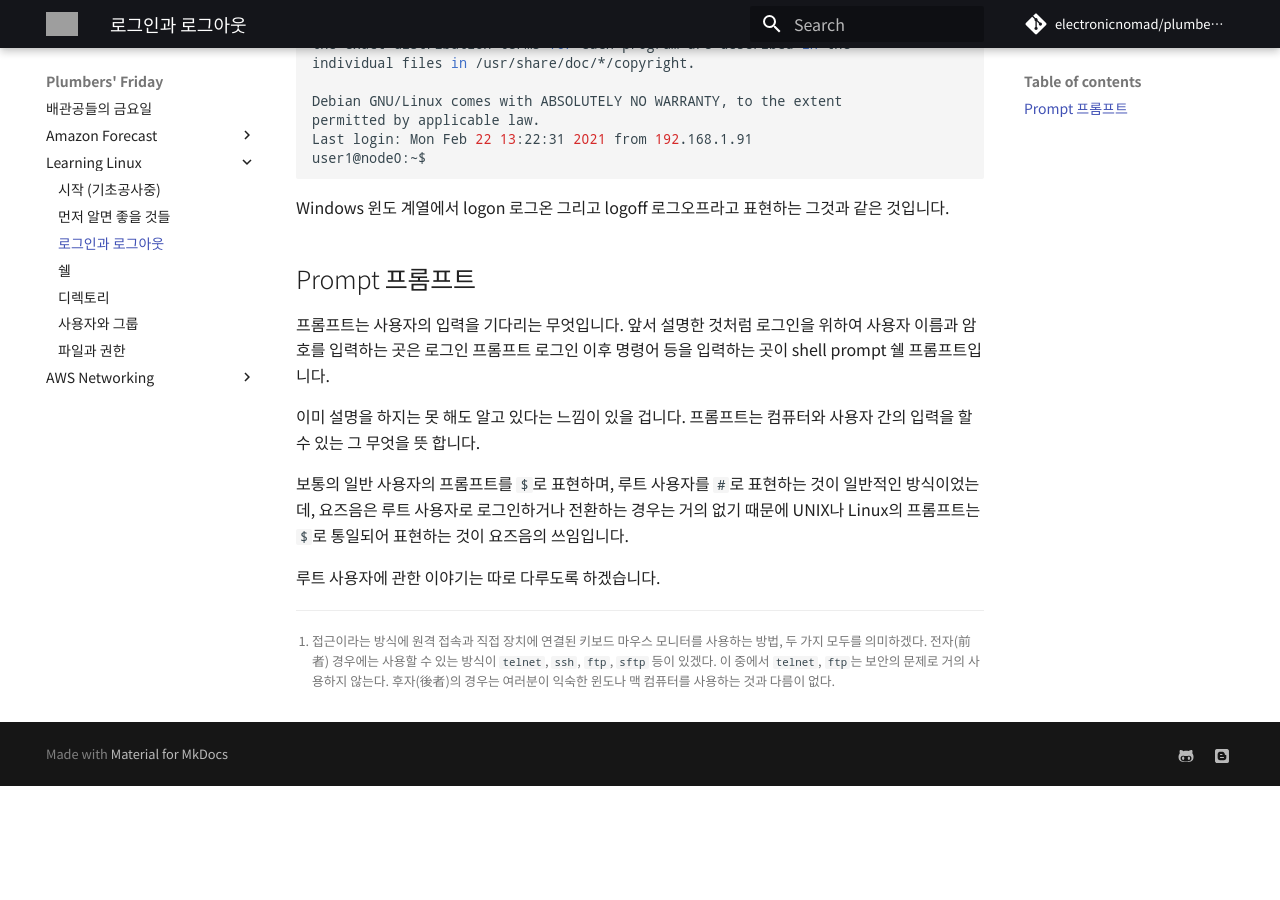
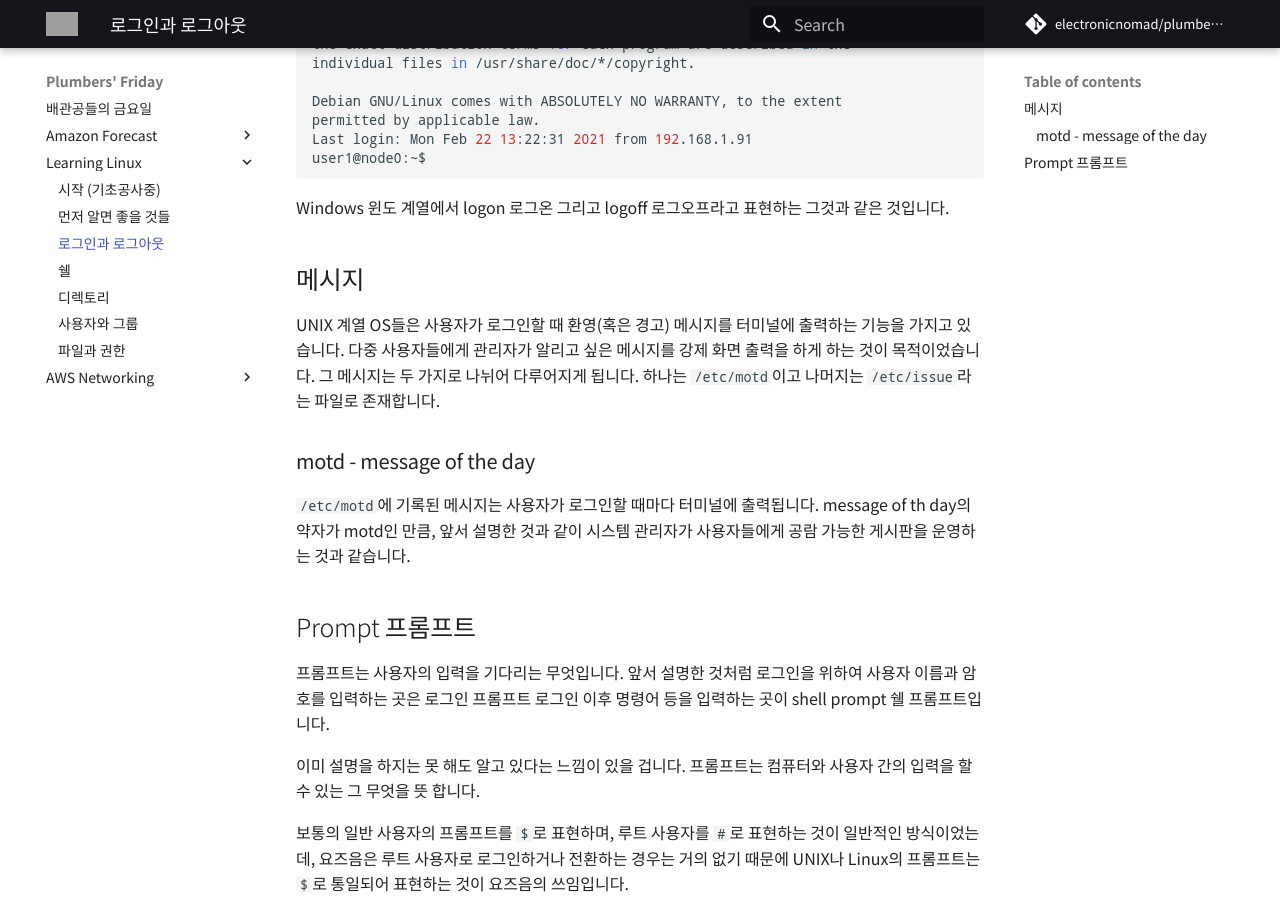
Before and after one commit to electronicnomad/plumbers-friday, an MkDocs documentation site: the page built from docs/linux/login-and-logout.md, in a window 1280 px wide and 900 px high, scrolled down 559 px. Built offline with MkDocs 1.6.1 and Material for MkDocs 9.7.7, drawn with Linux system fonts in a browser that asks for light colours; some web fonts are replaced; comment, search, counter and statistics services are not loaded; before the commit the page ends 1345 px from its top, so only the background shows below that; grey boxes are pictures that could not be loaded.

Commit message:
Changes to be committed: 	modified:   docs/index.md 	modified:   docs/linux/index.md 	modified:   docs/linux/login-and-logout.md

```diff
--- a/docs/linux/login-and-logout.md
+++ b/docs/linux/login-and-logout.md
@@ -41,6 +41,19 @@
 Windows 윈도 계열에서 logon 로그온 그리고 logoff 로그오프라고 표현하는
 그것과 같은 것입니다.
 
+## 메시지
+
+UNIX 계열 OS들은 사용자가 로그인할 때 환영(혹은 경고) 메시지를 터미널에 출력하는
+기능을 가지고 있습니다. 다중 사용자들에게 관리자가 알리고 싶은 메시지를 강제
+화면 출력을 하게 하는 것이 목적이었습니다. 그 메시지는 두 가지로 나뉘어 다루어지게 됩니다.
+하나는 `/etc/motd`이고 나머지는 `/etc/issue`라는 파일로 존재합니다.
+
+### motd - message of the day
+
+`/etc/motd`에 기록된 메시지는 사용자가 로그인할 때마다 터미널에 출력됩니다.
+message of th day의 약자가 motd인 만큼, 앞서 설명한 것과 같이 시스템 관리자가
+사용자들에게 공람 가능한 게시판을 운영하는 것과 같습니다.
+
 ## Prompt 프롬프트
 
 프롬프트는 사용자의 입력을 기다리는 무엇입니다. 앞서 설명한 것처럼
```
Also changed, not shown: docs/index.md (+1 -2 lines), docs/linux/index.md (+1 -2 lines).
